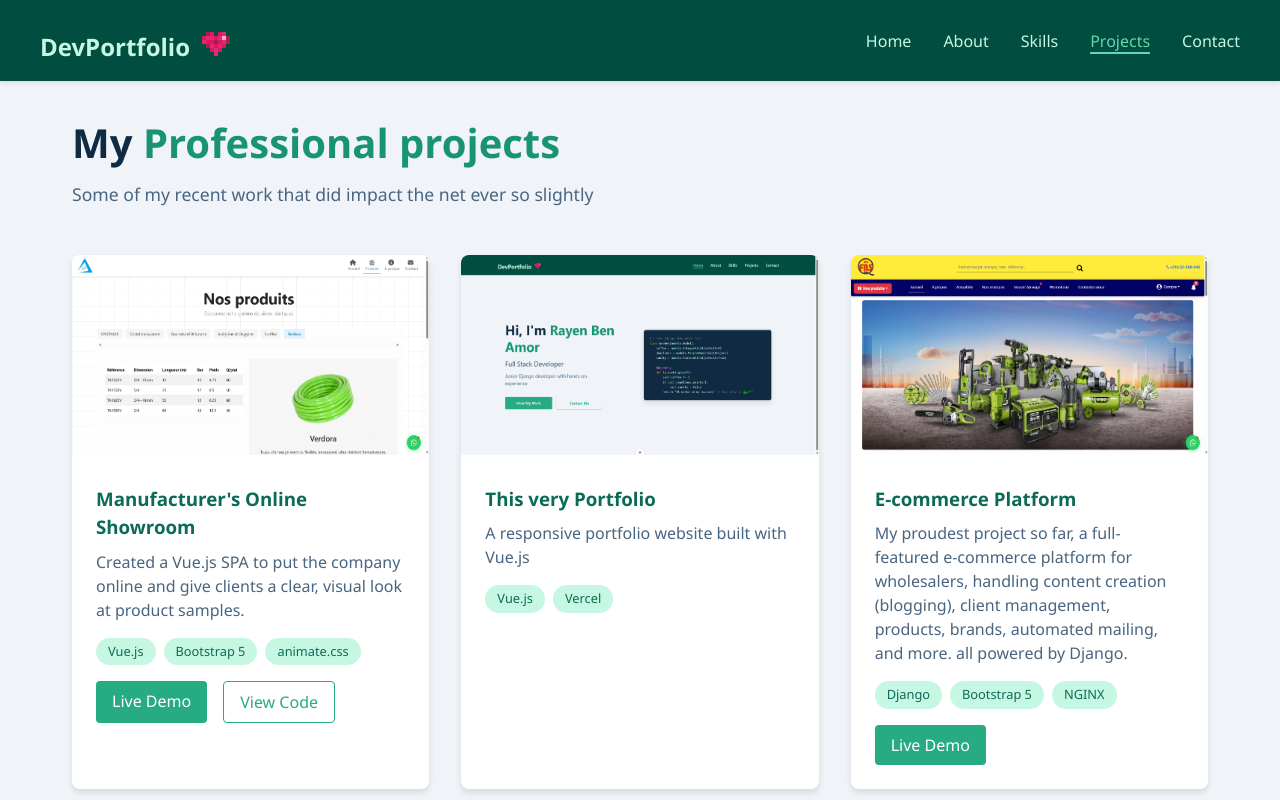
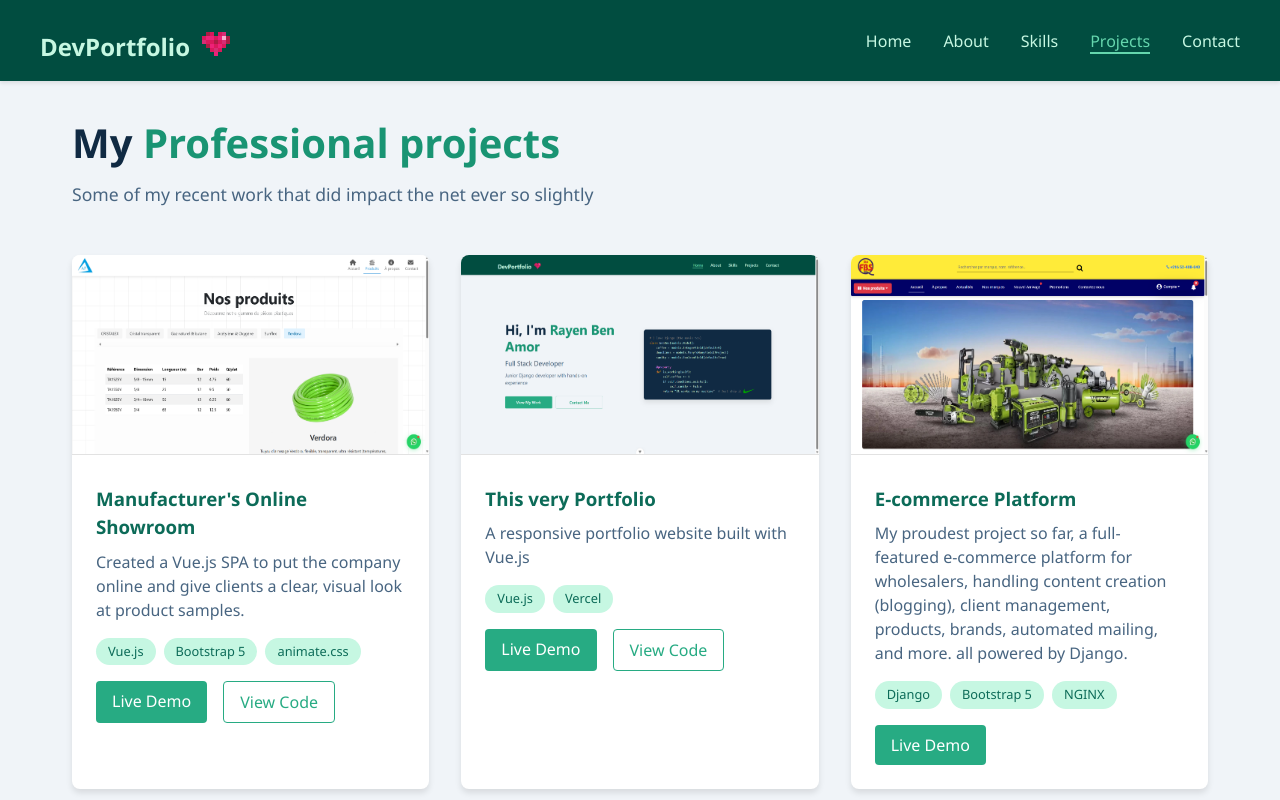
Before and after one commit to rynBenAmor/personal-pertfolio, a Vue app: page /projects in a window 1280 px wide. Shown: the top 800 px of the page. Built offline with nearby package versions, Linux system fonts and the light colour scheme.

Commit message:
4th commit

```diff
--- a/src/components/ProjectCard.vue
+++ b/src/components/ProjectCard.vue
@@ -11,7 +11,8 @@
       </div>
       <div class="project-links">
         <a v-if="demoUrl" :href="demoUrl" target="_blank" rel="noopener noreferrer" class="btn">Live Demo</a>
-        <a v-if="codeUrl" :href="codeUrl" target="_blank" rel="noopener noreferrer" class="btn btn-outline">View Code</a>
+        <a v-if="codeUrl" :href="codeUrl" target="_blank" rel="noopener noreferrer" class="btn btn-outline">View
+          Code</a>
       </div>
     </div>
   </div>
@@ -50,6 +51,7 @@ export default {
   width: 100%;
   height: 200px;
   object-fit: fill;
+  border-bottom: 1px solid rgba(112, 112, 112, 0.2);
 }
 
 .project-content {
@@ -84,6 +86,7 @@ export default {
 .project-links {
   display: flex;
   gap: 1rem;
+  margin-top: auto;
 }
 
 .btn {
--- a/src/data/projects.json
+++ b/src/data/projects.json
@@ -7,7 +7,7 @@
     "tags": ["Vue.js", "Electron.js", "in-progress"],
     "category": "dev",
     "demoUrl": "",
-    "codeUrl": "#"
+    "codeUrl": "https://github.com/rynBenAmor/expense-tracker-app"
   },
   {
     "id": 2,
@@ -26,8 +26,8 @@
     "image": "/media/portfolio-demo.png",
     "tags": ["Vue.js", "Vercel"],
     "category": "pro",
-    "demoUrl": "",
-    "codeUrl": ""
+    "demoUrl": "https://rayen-ben-amor.vercel.app/",
+    "codeUrl": "https://github.com/rynBenAmor/personal-pertfolio"
   },
   {
     "id": 4,
--- a/src/views/AboutView.vue
+++ b/src/views/AboutView.vue
@@ -5,9 +5,8 @@
         <h1>About <span class="highlight">Me</span></h1>
         <p class="intro">
           Junior developer from Tunisia, with hands-on experience building and deploying full-stack apps.
-          Super comfortable with <span class="highlight">Django</span> and <span class="highlight">Vue</span>. Always up
-          for learning new tech, tackling tricky
-          projects, and connecting with people in the industry.
+          Super comfortable with <span class="highlight">Django</span> and <span class="highlight">Vue</span>.
+          Always up for learning new tech, tackling tricky projects, and connecting with people in the industry.
         </p>
         <div class="about-details">
           <div class="personal-info">
@@ -17,8 +16,9 @@
               <li><strong>Email:</strong> benamor.rayen@protonmail.com</li>
               <li><strong>Location:</strong> Tunisia, Nabeul</li>
               <li><strong>Education:</strong> Graduated from <a href="https://fst.rnu.tn/en"
-                  class="highlight underlined fw-bold" target="_blank" rel="noopener noreferrer">FST</a>
-                  with an <span class="highlight">ICT</span> degree</li>
+                  class="highlight underlined fw-bold" target="_blank" rel="noopener noreferrer">FST <i
+                    class="fa-solid fa-arrow-up-right-from-square"></i></a>
+                with an <span class="highlight">ICT</span> degree</li>
             </ul>
           </div>
           <div class="experience">
@@ -27,11 +27,12 @@
               <div class="timeline-item">
                 <h4>web Developer @ Sté Fathi Ben Slimene</h4>
                 <p class="timeline-date">2024 - Present</p>
-                <p>Developed my first full e-commerce platform from A to Z, making the most of Django's robust ecosystem.</p>
+                <p>Developed my first full e-commerce platform from A to Z, making the most of Django's robust
+                  ecosystem.</p>
               </div>
 
               <div class="timeline-item">
-                <h4>web Developer @ Sté Fathi Ben Slimene</h4>
+                <h4>web Developer @ Artiplast</h4>
                 <p class="timeline-date">2024 - Present</p>
                 <p>Developed a serverless Vue SPA on Vercel, centered on static product display and UI design.</p>
               </div>
@@ -74,6 +75,7 @@ h1 {
 
 .highlight {
   color: var(--teal-600);
+  font-weight: bold;
 }
 
 .underlined {
--- a/src/views/HomeView.vue
+++ b/src/views/HomeView.vue
@@ -22,9 +22,10 @@
     <span style="color: violet;">@property</span>
     <span style="color: orange;">def</span> is_working(self):
         self.coffee += 1
-        if self.deadlines.exists():
+        if self.deadlines.<span style="color: violet;">exists()</span>:
             self.sanity = False
-        return "It works on my machine"  <span style="color: gray; display: inline-flex;"># Just ship it <img src="../assets/nike.png" class="nike-image" alt="™?" draggable="false" loading="lazy"></span>
+            self.<span style="color: violet;">save()</span>
+        return <span style="color: orange;">"It works on my machine"</span>  <span style="color: gray; display: inline-flex;"># Just ship it <img src="../assets/nike.png" class="nike-image" alt="™?" draggable="false" loading="lazy"></span>
 </pre>
         </div>
       </div>
@@ -188,7 +189,8 @@ h2 {
     font-size: 2.25rem;
   }
 
-    .hero-content, .hero-image {
+  .hero-content,
+  .hero-image {
     min-width: 100%;
   }
 }
```
Lines whose indentation alone changed are shown as unchanged.
